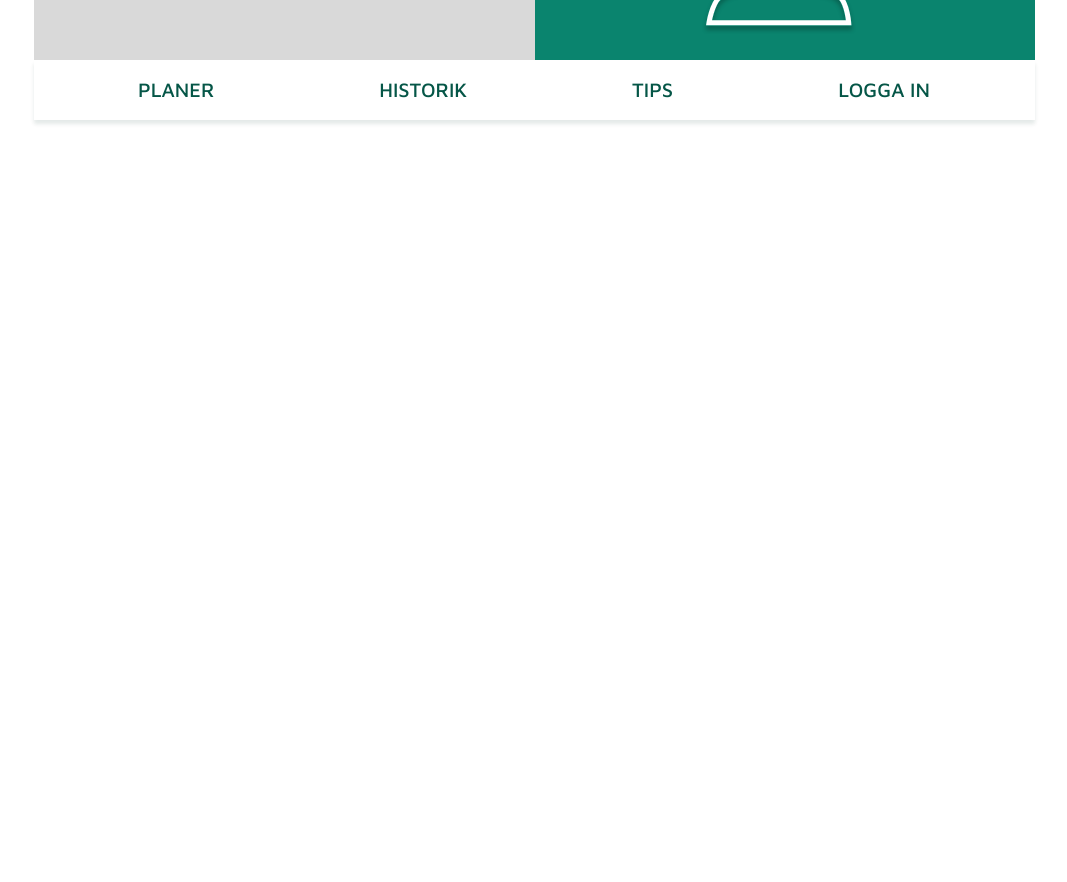
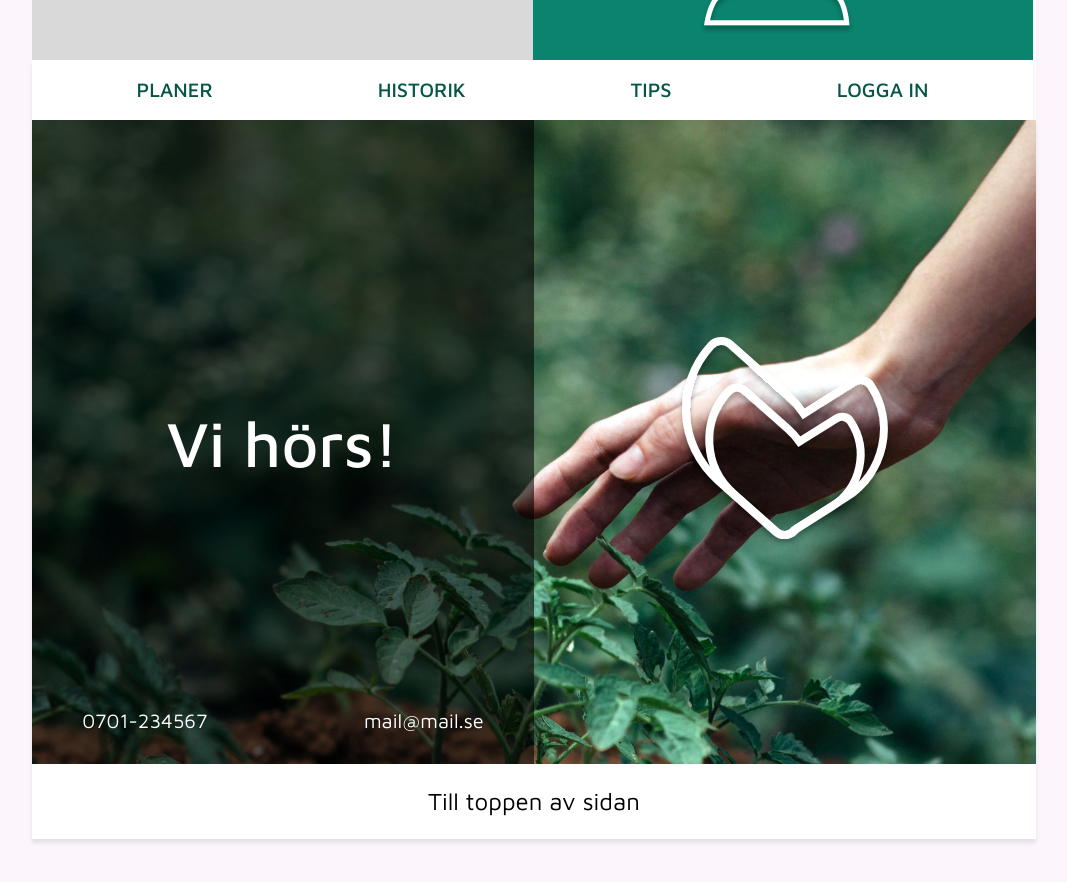
Before and after one commit to CarinWood/Planthood, a React (Vite) app: page / in a window 1280 px wide. Shown: the part 480-1362 px from the top of the page, without its empty margins (106-1173 px from the left). Before the commit the page ends 800 px from the top, so only its background shows below. Built offline with nearby package versions, Linux system fonts and the light colour scheme.

Commit message:
added footer

```diff
--- a/package.json
+++ b/package.json
@@ -11,7 +11,8 @@
   },
   "dependencies": {
     "react": "^18.2.0",
-    "react-dom": "^18.2.0"
+    "react-dom": "^18.2.0",
+    "react-icons": "^4.12.0"
   },
   "devDependencies": {
     "@types/react": "^18.2.43",
--- a/src/App.css
+++ b/src/App.css
@@ -0,0 +1,5 @@
+.app {
+    width: 1004px;
+    height: auto;
+    background-color: white;
+}
--- a/src/App.jsx
+++ b/src/App.jsx
@@ -1,15 +1,17 @@
 import './App.css'
+import { Footer } from './components/footer/Footer'
 import { Hero } from './components/hero/Hero'
 import { Navbar } from './components/navbar/Navbar'
 
 function App() {
 
   return (
-    <>
+    <div className='app'>
       <Hero/>
       <Navbar/>
+      <Footer/>
 
-    </>
+    </div>
   )
 }
 
--- /dev/null
+++ b/src/components/footer/Footer.jsx
@@ -0,0 +1,24 @@
+import './footer.css'
+import logo from '../../assets/images/Logo.svg'
+
+export const Footer = () => {
+  return (
+    <footer>
+        <div className='container'>
+                <div className='black'>
+                        <p className='footer-text'>Vi hörs!</p>
+                        <div className='shade'></div>
+                        <p className='phone'>0701-234567</p>
+                        <p className='email'>mail@mail.se</p>
+                </div>
+
+                <div className='white'>
+                    <img src={logo} alt="logo" />
+                </div>
+        </div>
+        <div id='to-top'>
+                <p>Till toppen av sidan</p>
+        </div>
+    </footer>
+  )
+}
--- /dev/null
+++ b/src/components/footer/footer.css
@@ -0,0 +1,85 @@
+footer {
+    width: 1004px;
+    box-shadow: 0px 4px 4px 0px rgba(3, 56, 47, 0.11);
+}
+
+.container {
+    width: 1004px;
+    height: 644px;
+    background-image: url('../../assets/images/hand.avif');
+    background-position: center;
+    background-size: cover;
+    display: flex;
+    justify-content: center;
+    align-items: center;
+    position: relative;
+}
+
+.black {
+    width: 50%;
+    height: 100%;
+    position: relative;
+    display: flex;
+    align-items: center;
+    justify-content: center;
+}
+
+.footer-text {
+    color: white;
+    font-size: 64px;
+    font-weight: 500;
+    width: 233px;
+    height: 75px;
+    z-index: 10;
+}
+
+.shade {
+    position: absolute;
+    top: 0;
+    left: 0;
+    width: 100%;
+    height: 100%;
+    background-color: black;
+    opacity: 0.6;
+    z-index: 1;
+}
+
+.white {
+    width: 50%;
+    height: 100%;
+    display: flex;
+    align-items: center;
+    justify-content: center;
+}
+
+.phone {
+    font-weight: 400;
+    font-size: 20px;
+    position: absolute;
+    color: white;
+    bottom: 5%;
+    left: 10%;
+    z-index: 10;
+}
+
+.email {
+    font-weight: 400;
+    font-size: 20px;
+    color: white;
+    position: absolute;
+    bottom: 5%;
+    z-index: 10;
+    right: 10%;
+}
+
+#to-top {
+    font-weight: 400;
+    font-size: 24px;
+    width: 1004px;
+    height: 75px;
+    display: flex;
+    align-items: center;
+    justify-content: center;
+    line-height: 32.68px;
+    cursor: pointer;
+}
--- a/src/global.css
+++ b/src/global.css
@@ -9,6 +9,14 @@
   src: url('./assets/fonts/MavenPro-VariableFont_wght.ttf');
 }
 
+:root {
+  --green: #0A846E;
+  --brown: #9E6D52;
+  --lightgray: #D9D9D9;
+  --green-text: #055647;
+  --background: #fcf6fc;
+}
+
 body {
   display: flex;
   flex-direction: column;
@@ -16,11 +24,5 @@ body {
   justify-content: flex-end;
   padding-bottom: 200px;
   font-family: "Maven Pro";
+  background-color: var(--background);
 }
-
-:root {
-  --green: #0A846E;
-  --brown: #9E6D52;
-  --lightgray: #D9D9D9;
-  --green-text: #055647;
-}
```
Also changed, not shown: src/assets/images/hand.avif (added), 1 other file (tests, documents, lock files or other folders).
